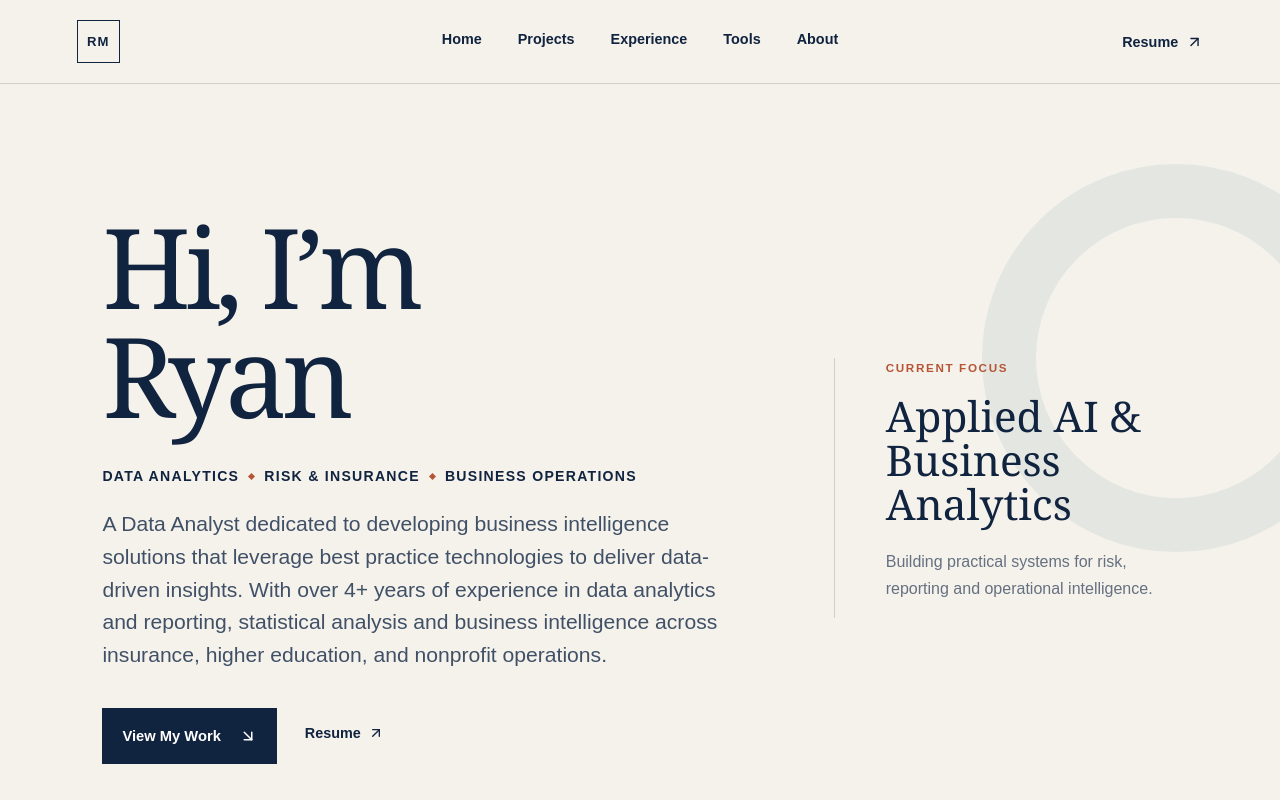
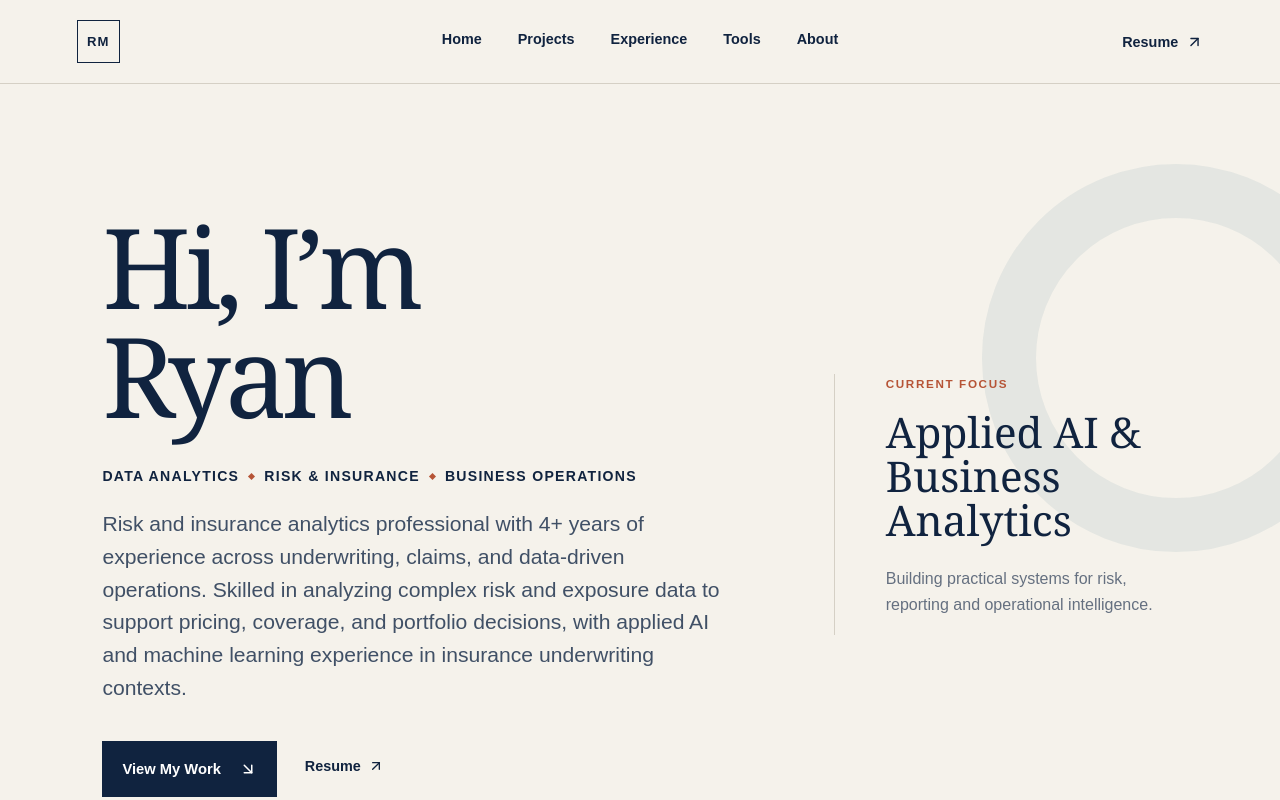
Before and after one commit to ryanmakamba/ryanmakamba.github.io, a Next.js app: page / in a window 1280 px wide. Shown: the top 800 px of the page. Built offline with nearby package versions, Linux system fonts and the light colour scheme.

Commit message:
Refocus portfolio introduction on insurance analytics

```diff
--- a/app/page.tsx
+++ b/app/page.tsx
@@ -145,7 +145,7 @@ export default function Home() {
           <h1>Hi, I’m<br />Ryan</h1>
           <p className="specialization">Data Analytics <i /> Risk &amp; Insurance <i /> Business Operations</p>
           <p className="intro">
-            A Data Analyst dedicated to developing business intelligence solutions that leverage best practice technologies to deliver data-driven insights. With over 4+ years of experience in data analytics and reporting, statistical analysis and business intelligence across insurance, higher education, and nonprofit operations.
+            Risk and insurance analytics professional with 4+ years of experience across underwriting, claims, and data-driven operations. Skilled in analyzing complex risk and exposure data to support pricing, coverage, and portfolio decisions, with applied AI and machine learning experience in insurance underwriting contexts.
           </p>
           <div className="hero-actions">
             <a className="primary-button" href="#work">View My Work <ArrowDownRight /></a>
```
